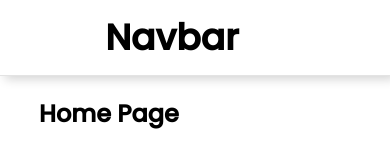
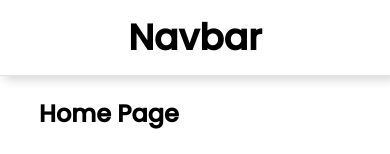
Before and after one commit to Sachin-U-Krishna/React-responsive-navbar, a React (Create React App) app: page / in a window 390 px wide. Shown: the top 154 px of the page. Built offline with nearby package versions, Linux system fonts and the light colour scheme; some icons are missing.

Commit message:
Revert "Bug Fix v2"
This reverts commit b80c881bfb224223692f06c5466f34d91b53bb8b.

```diff
--- a/src/Components/navbar.css
+++ b/src/Components/navbar.css
@@ -82,6 +82,11 @@ body {
 }
 
 @media (max-width: 768px) {
+    .hamburger {
+        position: absolute;
+        top: 1.8vh;
+        right: 1.5vw;
+    }
 
     #navbar {
         display: block;
@@ -97,12 +102,11 @@ body {
     #navbar {
         padding-top: .62em;
         padding-bottom: .62em;
-        display: flex;
     }
 
     #navbar #nav-title {
-        margin: auto;
-        padding: auto;
+        display: flex;
+        justify-content: center;
     }
 
     #navbar ul>a{
```
